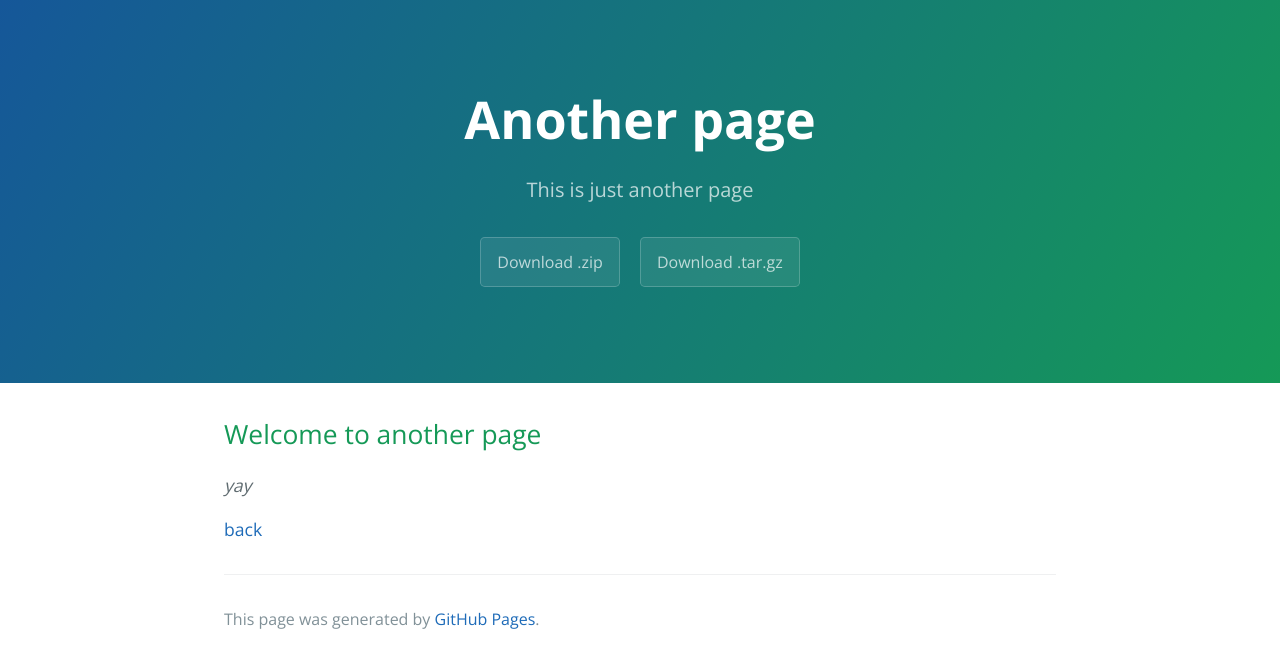
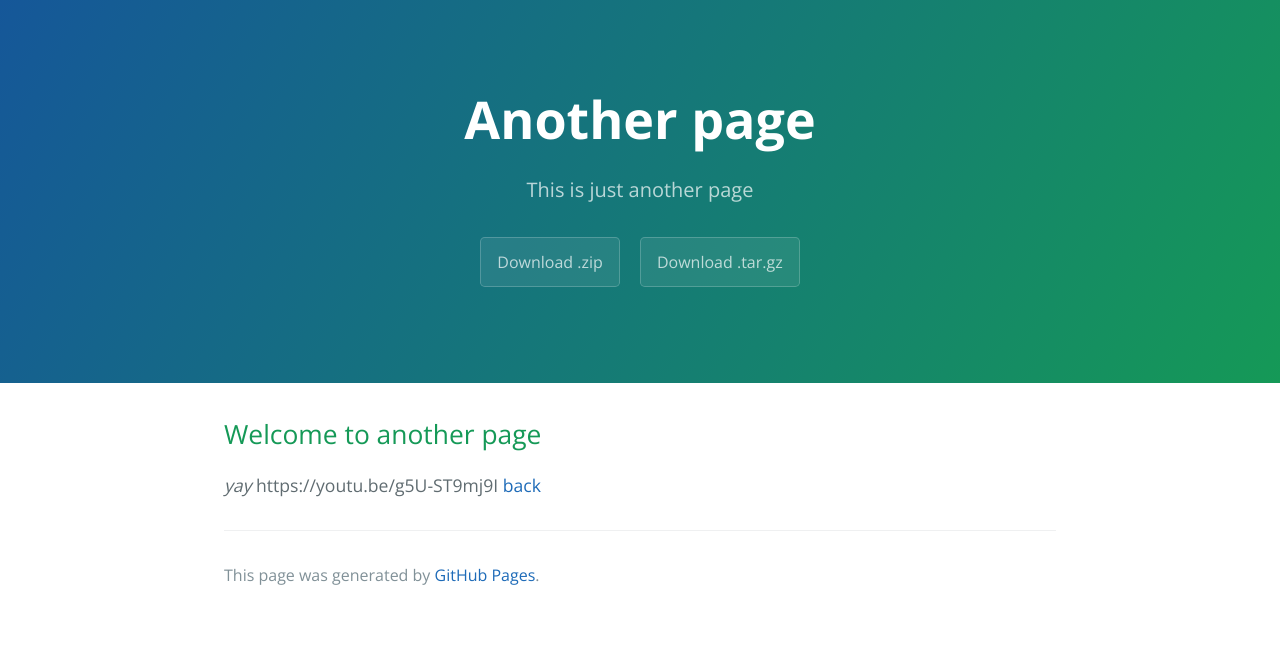
Before and after one commit to LaserRock46/laserrock46.github.io, a Jekyll site: the page built from another-page.md, in a window 1280 px wide. Shown: the top 668 px of the page. Built offline with Jekyll 4.4.1, drawn with Linux system fonts in a browser that asks for light colours; part of the change alters nothing that is shown.

Commit message:
test yt link

```diff
--- a/another-page.md
+++ b/another-page.md
@@ -7,5 +7,5 @@ description: This is just another page
 ## Welcome to another page
 
 _yay_
-
+https://youtu.be/g5U-ST9mj9I
 [back](./)
```
